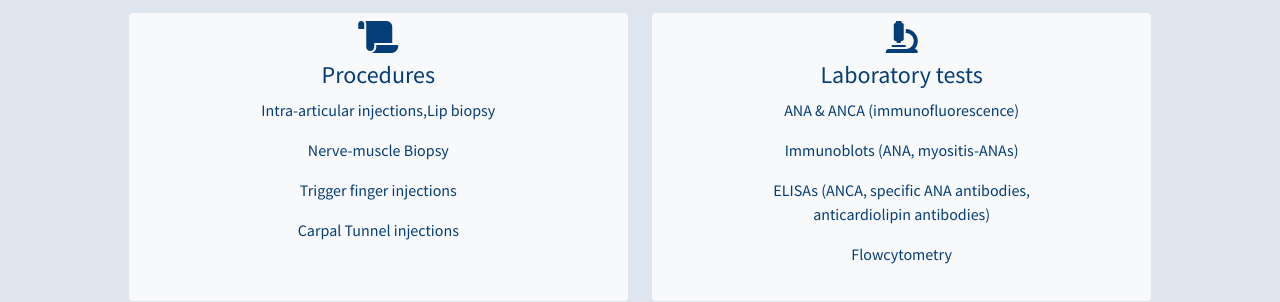
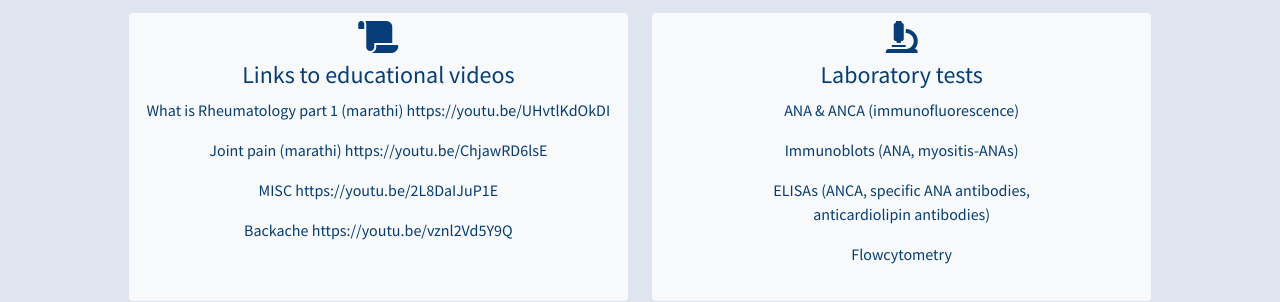
Before and after one commit to sushskvnitn/hospital-project, a React (Create React App) app: page /conditions in a window 1280 px wide. Shown: the part 1930-2232 px from the top of the page. Built offline with nearby package versions, Linux system fonts and the light colour scheme.

Commit message:
more information videos added

```diff
--- a/src/components/conditionsTreated/Conditions.jsx
+++ b/src/components/conditionsTreated/Conditions.jsx
@@ -177,11 +177,15 @@ There are many other medical conditions that can mimic a rheumatic disease due t
               style={{ height: "18rem" }}
             >
               <i className="fas fa-scroll fs-2 m-2"></i>
-              <h4>Procedures</h4>
-              <p>Intra-articular injections,Lip biopsy</p>
-              <p>Nerve-muscle Biopsy</p>
-              <p>Trigger finger injections</p>
-              <p>Carpal Tunnel injections</p>
+              <h4>Links to educational videos</h4>
+              <p>What is Rheumatology part 1 (marathi)
+              https://youtu.be/UHvtlKdOkDI</p>
+              <p>Joint pain (marathi)
+              https://youtu.be/ChjawRD6lsE</p>
+              <p>MISC
+              https://youtu.be/2L8DaIJuP1E</p>
+              <p>Backache
+              https://youtu.be/vznl2Vd5Y9Q</p>
             </div>
           </div>
           <div className="col-md-5 col-sm-6 equal-height ">
```
